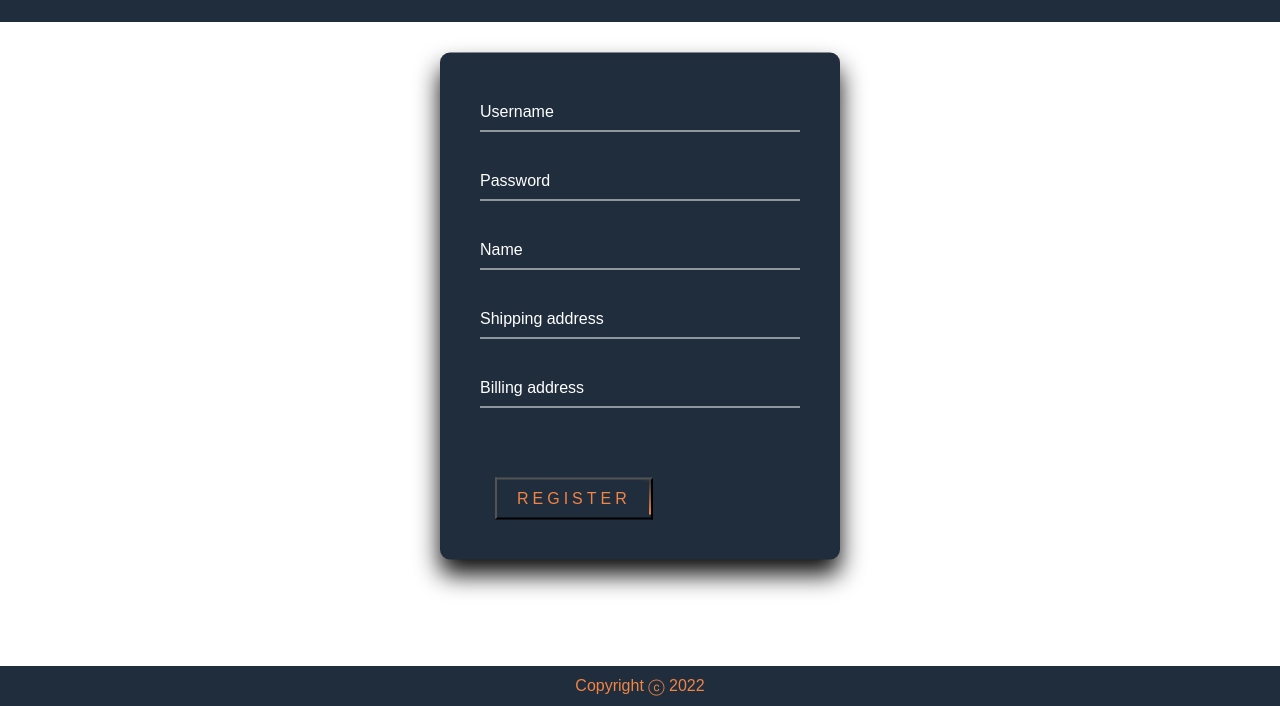
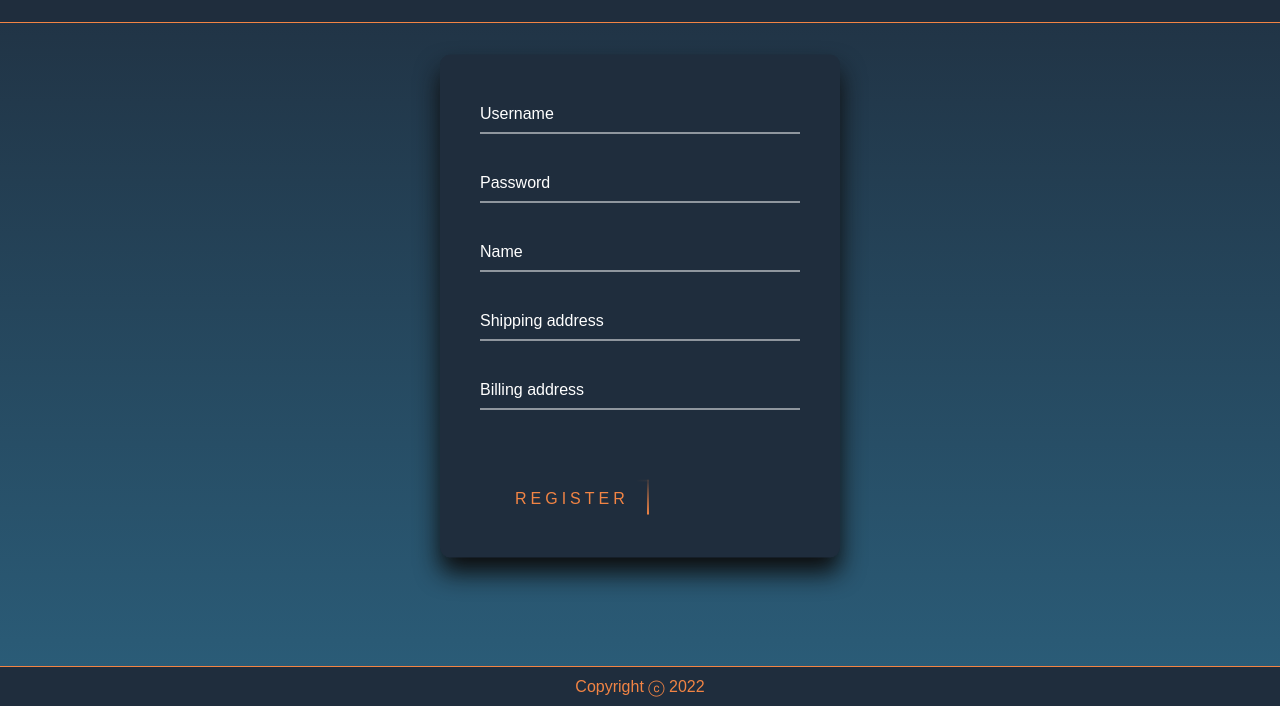
Before and after one commit to timDeHof/PawnShop-Galaxyv2.0, a React app: page /register in a window 1280 px wide. Shown: the part 94-800 px from the top of the page. Built offline with nearby package versions, Linux system fonts and the light colour scheme; no server answers.

Commit message:
just some clean up

```diff
--- a/src/components/Login.jsx
+++ b/src/components/Login.jsx
@@ -6,6 +6,7 @@
 import "../style/App.css";
 function Login() {
   const { setToken, setUser, token } = useAuth();
+  // States for login
   const [username, setUsername] = useState("");
   const [password, setPassword] = useState("");
 
--- a/src/style/Footer.module.css
+++ b/src/style/Footer.module.css
@@ -11,6 +11,7 @@
   height: 2.5rem;
   background-color: var(--primary);
   margin-top: auto;
+  border-top: 1px solid var(--secondary_alt);
 }
 
 .footer_box p {
--- a/src/style/Header.module.css
+++ b/src/style/Header.module.css
@@ -10,6 +10,7 @@
   background: var(--primary);
   align-items: baseline;
   justify-content: space-between;
+  border-bottom: 1px solid var(--secondary_alt);
 }
 
 .header_box .header_title {
--- a/src/style/Register.module.css
+++ b/src/style/Register.module.css
@@ -75,9 +75,9 @@
   overflow: hidden;
   transition: 0.5s;
   margin: 40px 15px 0px 15px;
-
   letter-spacing: 4px;
-  background: transparent;
+  background: var(--primary);
+  border: none;
 }
 
 .register_box .buttonContainer .submit:hover {
--- a/src/style/index.css
+++ b/src/style/index.css
@@ -27,5 +27,5 @@
   height: 100vh;
   width: 100vw;
   font-family: sans-serif;
-  background: linear-gradient(var(--primary));
+
 }
```
